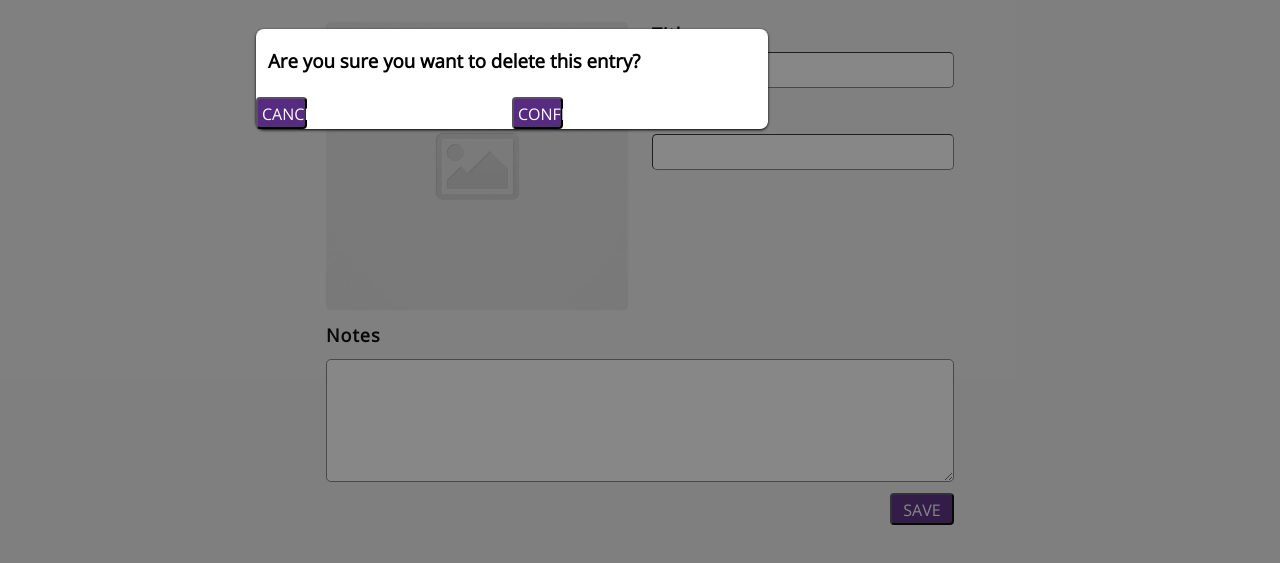
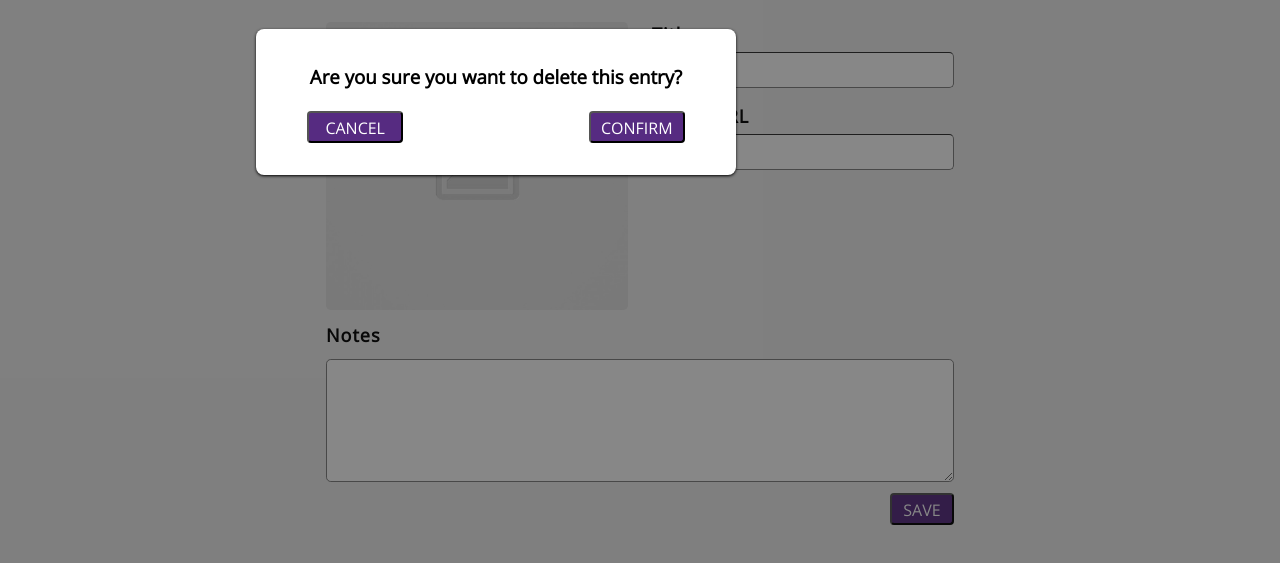
Before and after one commit to e-bales/code-journal, a website: page index.html in a window 1280 px wide. Shown: the part 131-694 px from the top of the page. Drawn offline with nearby package versions, Linux system fonts and the light colour scheme.

Commit message:
better modal css

```diff
--- a/css/layout.css
+++ b/css/layout.css
@@ -49,7 +49,7 @@
 }
 
 .modal-container {
-  width: 60%;
+  width: 30rem;
 }
 
 @media screen and (min-width: 768px) {
@@ -84,6 +84,6 @@
   }
 
   .modal-container {
-    width: 40%;
+    width: 30rem;
   }
 }
--- a/css/styles.css
+++ b/css/styles.css
@@ -90,6 +90,10 @@ button {
   margin-bottom: 0;
 }
 
+.modal button {
+  width: 6rem;
+}
+
 .column-quarter > button:hover {
   cursor: pointer;
 }
@@ -144,7 +148,6 @@ a {
 }
 
 .delete p {
-  /* margin-bottom: 1rem; */
   color: red;
   text-decoration: underline;
 }
@@ -177,4 +180,28 @@ a {
   left: 20%;
   border-radius: 0.5rem;
   box-shadow: 0 1px 3px black;
+  padding: 2rem;
 }
+
+/* .modal {
+  display: flex;
+  flex-direction: column;
+  align-items: center;
+} */
+
+.delete-title {
+  text-align: center;
+  margin-top: -1rem;
+}
+
+.cancel {
+  display: flex;
+  justify-content: left;
+  padding-left: 1.2rem;
+}
+
+.confirm {
+  display: flex;
+  justify-content: right;
+  padding-right: 1.2rem;
+}
--- a/index.html
+++ b/index.html
@@ -91,17 +91,17 @@
       <div class="outer-container">
         <div class="modal-container">
           <div class="modal">
-            <div class="row">
+            <div class="row delete-title">
               <div class="column-full">
                 <h3>Are you sure you want to delete this entry?</h3>
               </div>
             </div>
-            <div class="row">
-              <div class="column-quarter">
-                <button type="button" class="cancel">CANCEL</button>
+            <div class="row delete-buttons">
+              <div class="column-quarter cancel">
+                <button type="button">CANCEL</button>
               </div>
-              <div class="column-quarter">
-                <button type="button" class="confirm">CONFIRM</button>
+              <div class="column-quarter confirm">
+                <button type="button">CONFIRM</button>
               </div>
             </div>
           </div>
```
